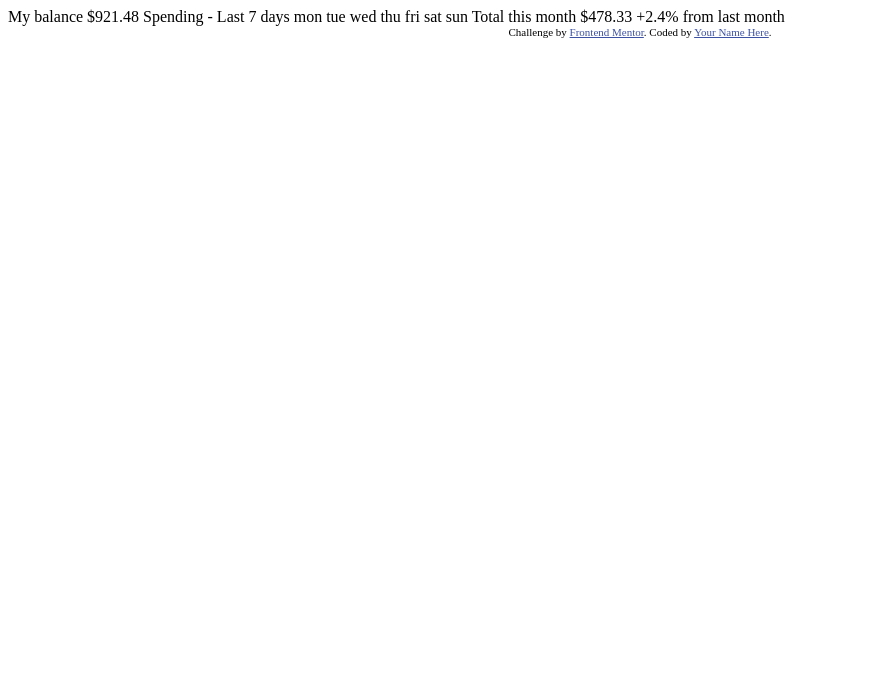
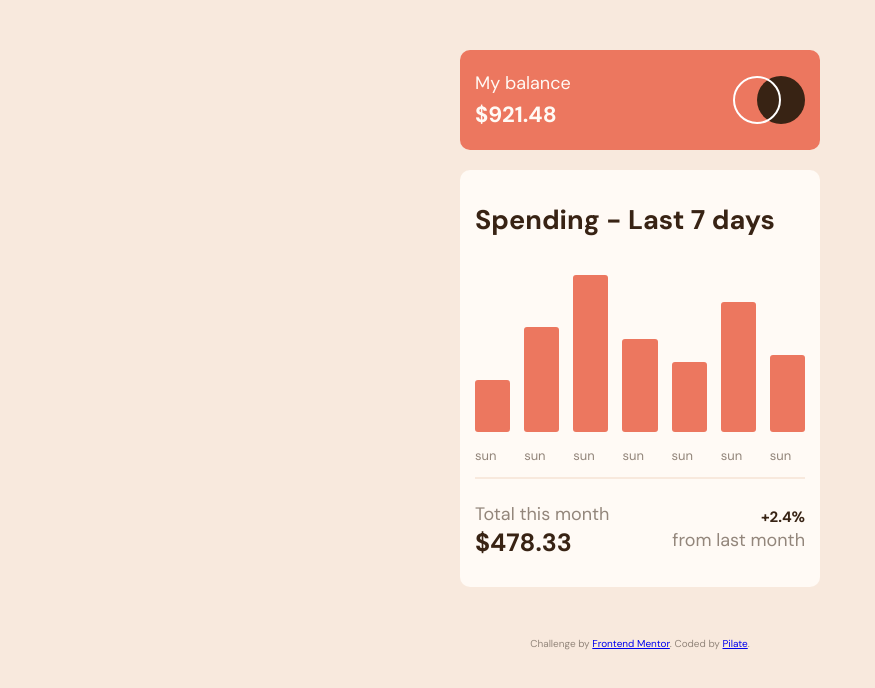
Before and after one commit to pilatech/frontend-mentor-expense-tracker-component, a plain HTML site: page index.html in a window 1280 px wide. Shown: the whole page, without its empty margins (0-875 px from the left). Drawn offline with Linux system fonts and the light colour scheme.

Commit message:
full app before polishing

```diff
--- a/index.html
+++ b/index.html
@@ -5,39 +5,44 @@
   <meta name="viewport" content="width=device-width, initial-scale=1.0"> <!-- displays site properly based on user's device -->
 
   <link rel="icon" type="image/png" sizes="32x32" href="./images/favicon-32x32.png">
-
-  <title>Frontend Mentor | Expenses chart component</title>
-
-  <!-- Feel free to remove these styles or customise in your own stylesheet 👍 -->
-  <style>
-    .attribution { font-size: 11px; text-align: center; }
-    .attribution a { color: hsl(228, 45%, 44%); }
-  </style>
+  <link rel="preconnect" href="https://fonts.googleapis.com">
+  <link rel="preconnect" href="https://fonts.gstatic.com" crossorigin>
+  <link href="https://fonts.googleapis.com/css2?family=DM+Sans:wght@400;700&display=swap" rel="stylesheet">
+  <link rel="stylesheet" href="style.css">
+  <title>Challenge | Frontend Mentor Expenses chart component</title>
 </head>
 <body>
-
-  My balance
-  $921.48
-
-  Spending - Last 7 days
-
-  mon
-  tue
-  wed
-  thu
-  fri
-  sat
-  sun
-
-  Total this month
-  $478.33
-
-  +2.4%
-  from last month
-
+ <article class="widget">
+  <header class="widget-header">
+   <p class="widget-balance-text">
+    My balance
+   </p>
+   <p class="widget-balance-amount">
+    $921.48
+   </p>
+   <img src="images/logo.svg" alt="widget logo" class="widget-icon">
+  </header>
+  <main class="widget-main">
+   <section class="widget-main-section">
+    <h2 class="widget-main-heading">Spending - Last 7 days</h2>
+    <!-- insert bars here -->
+   </section>
+   <footer class="widget-footer">
+    <p class="widget-total-text">
+     Total this month
+    </p>
+     <p class="widget-total-amount">$478.33</p>
+     <p class="widget-total-extra">
+     <small>+2.4% </small><br>
+     from last month
+    </p>
+  </footer>
+  </main>
+ </article>
   <div class="attribution">
     Challenge by <a href="https://www.frontendmentor.io?ref=challenge" target="_blank">Frontend Mentor</a>.
-    Coded by <a href="#">Your Name Here</a>.
+    Coded by <a href="https://twitter.com/pchinyengetere">Pilate</a>.
   </div>
+  <script src="script.js"></script>
 </body>
 </html>
--- /dev/null
+++ b/script.js
@@ -0,0 +1,24 @@
+const container = document.querySelector('.widget-main-section')
+
+fetch('./data.json')
+.then(res => res.json())
+.then(data => {
+
+ let largest = data[1].amount
+
+ const newMarkup = data.map(day => {
+
+  if(day.amount > largest) {
+   largest = day.amount
+  }
+  const size = `${day.amount * 3}px`
+  return `<p class="day">
+  <span class="day-bar" style="height: ${size};"></span>
+  sun
+  </p>`
+ })
+
+ const markUp = newMarkup.join("")
+ container.innerHTML += markUp
+
+})
--- /dev/null
+++ b/style.css
@@ -0,0 +1,124 @@
+* {
+ box-sizing: border-box;
+}
+:root {
+ --highlight-color: hsl(25, 47%, 15%);
+ --accent-color: hsl(10, 79%, 65%);
+ --primary-color: hsl(27, 66%, 92%);
+ --light-color: hsl(33, 100%, 98%);
+ font-size: 10px;
+}
+
+body {
+ font-family: 'DM Sans', sans-serif;
+ margin: 0;
+ font-size: 1.8rem;
+ background-color: var(--primary-color);
+ color: hsl(28, 10%, 53%);
+}
+
+.widget {
+ max-width: 36rem;
+ margin: 5rem auto;
+}
+
+.widget-header {
+ background-color: var(--accent-color);
+ color: var(--light-color);
+ border-radius: 1rem;
+ padding: 1rem 1.5rem;
+ margin-bottom: 2rem;
+ display: flex;
+ flex-direction: column;
+ flex-wrap: wrap;
+ height: 10rem;
+ justify-content: center;
+ align-content: space-between;
+}
+
+.widget-balance-text {
+ margin: 0;
+ margin-bottom: .5rem;
+}
+.widget-balance-amount {
+ font-size: 2.2rem;
+ font-weight: 700;
+ margin: 0;
+}
+.widget-balance-icon {
+ align-self: center;
+}
+
+.widget-main {
+ background-color: var(--light-color);
+ border-radius: 1rem;
+ padding: 1rem 1.5rem;
+}
+
+.widget-main-section {
+ display: flex;
+ flex-wrap: wrap;
+ align-items: flex-end;
+ justify-content: space-between;
+ gap: 2px;
+}
+
+.day {
+ flex-basis: calc(1 / 7 * 100% - 12px);
+ font-size: 1.3rem;
+}
+
+.day-bar {
+ flex-grow: 1;
+ border-radius: 3px;
+ display: block;
+ background-color: var(--accent-color);
+ margin-bottom: 1.5rem;
+}
+
+.widget-main-heading {
+ color: var(--highlight-color);
+ flex-basis: 100%;
+}
+
+.widget-footer {
+ border-top: 2px solid var(--primary-color);
+ display: flex;
+ flex-direction: column;
+ height: 10rem;
+ flex-wrap: wrap;
+ align-content: space-between;
+ justify-content: center;
+}
+
+.widget-total-amount {
+ font-weight: 700;
+ color: var(--highlight-color);
+ font-size: 2.5rem;
+ margin: 0;
+}
+
+.widget-total-text {
+ margin: 0;
+ margin-top: .5rem;
+}
+
+.widget-total-extra {
+ text-align: right;
+}
+
+.widget-total-extra small {
+ color: var(--highlight-color);
+ font-weight: 700;
+}
+
+
+
+
+
+
+.attribution {
+ font-size: 10px;
+ text-align: center;
+ margin-top: 4rem;
+}
```
